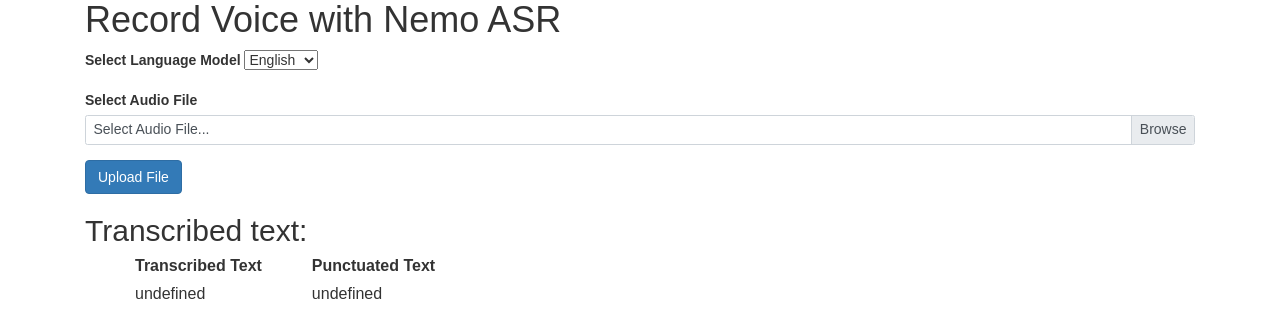
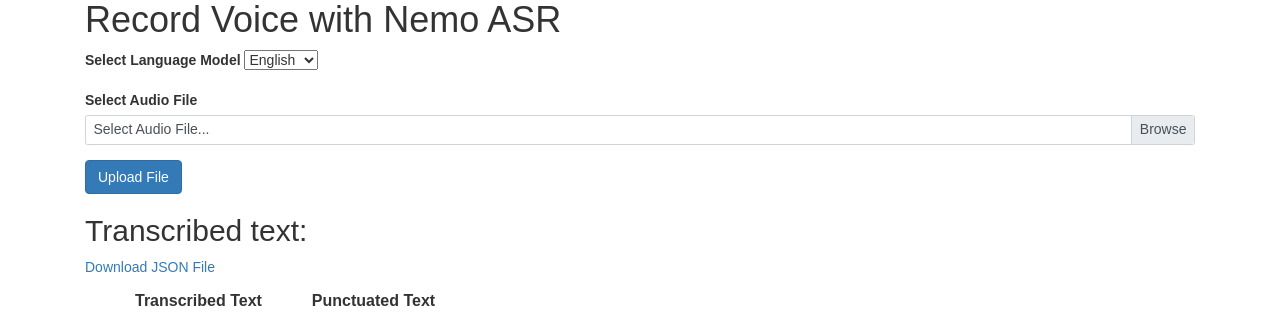
Before and after one commit to Joshyxwa/Nemo-Demo, a Flask app: page /result in a window 1280 px wide. Shown: the part 373-693 px from the top of the page. Run offline with Flask 2, Linux system fonts and the light colour scheme; some libraries are stand-ins or nearby versions.

Commit message:
Added download json button

```diff
--- a/application/route.py
+++ b/application/route.py
@@ -24,6 +24,7 @@ def eng_asr_model(filename):
     os.remove(os.path.join(app.config["AUDIO_UPLOADS"], filename))
 
     # transcribe english audio to english text
+    # citrinet_model = onnx.load(os.path.join(app.config["MODEL_FILES"], "eng_citrinet.onnx"))
     citrinet_model = nemo_asr.models.EncDecCTCModelBPE.restore_from(restore_path=os.path.join(app.config["MODEL_FILES"], "eng_citrinet.nemo"))
     sf.write(os.path.join(app.config["AUDIO_UPLOADS"], "preprocessed_audio.wav"), resampled_audio, sample_rate)
     transcribed_text = citrinet_model.transcribe(paths2audio_files=[os.path.join(app.config["AUDIO_UPLOADS"], "preprocessed_audio.wav")], batch_size=4)
--- a/application/static/css/main.css
+++ b/application/static/css/main.css
@@ -15,6 +15,11 @@ header {
 #banner #logo {
     max-width: 40%;
     height: auto;
+}
+
+#result #downloadJson {
+    display:inline-block;
+    padding-bottom: 15px;
 }
 
 hr {
--- a/application/templates/result.html
+++ b/application/templates/result.html
@@ -38,6 +38,7 @@
 
     <div id="result">
         <h2 id="transcribed_header">Transcribed text:</h2>
+        <a id="downloadJson" href="../static/json/punc_text.json" download="transcribed_text.json">Download JSON File</a>
         <table id='table'>
             <!-- HEADING FORMATION -->
             <tr>
@@ -46,8 +47,9 @@
             </tr>
             <script>
                 $(document).ready(function () {
+
                     $.getJSON("../static/json/punc_text.json",
-                                function (data) {
+                        function (data) {
                             var text = '';
 
                             // ITERATING THROUGH OBJECTS
```
Also changed, not shown: 1 other file.
